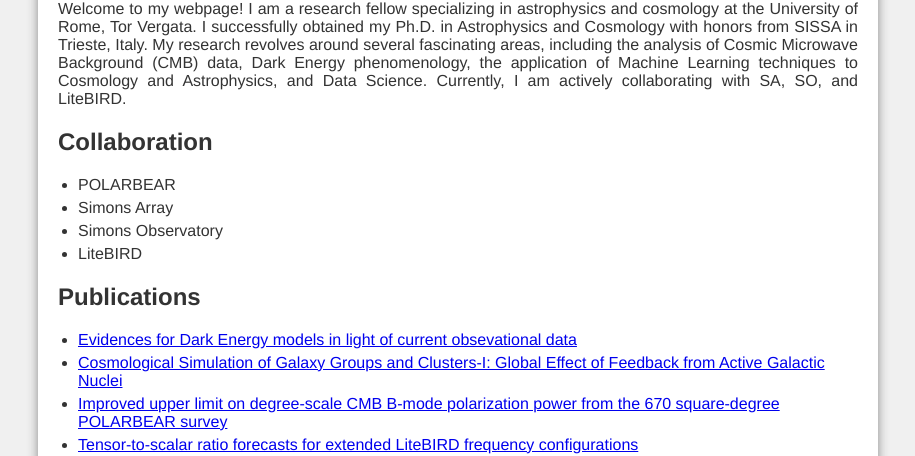
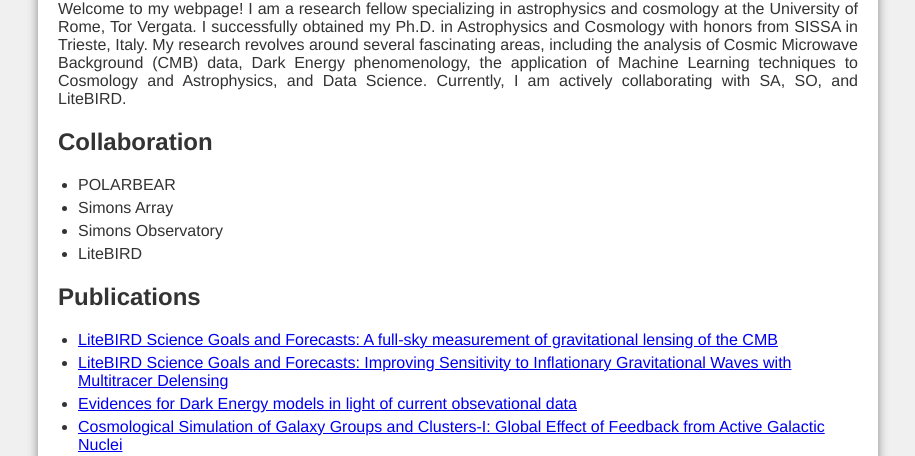
Before and after one commit to antolonappan/antolonappan.github.io, a plain HTML site: page index.html in a window 1280 px wide. Shown: the part 369-825 px from the top of the page, without its empty margins (182-1097 px from the left). Drawn offline with nearby package versions, Linux system fonts and the light colour scheme; some icons are missing.

Commit message:
Update index.html

```diff
--- a/index.html
+++ b/index.html
@@ -53,10 +53,12 @@
     <div class="publication-section">
       <h2>Publications</h2>
       <ul>
-        <li> <a href="https://arxiv.org/pdf/1707.00603" target="_blank"> Evidences for Dark Energy models in light of current obsevational data </a> </li>
+        <li> <a href="https://arxiv.org/abs/2312.05184" target="_blank"> LiteBIRD Science Goals and Forecasts: A full-sky measurement of gravitational lensing of the CMB</a></li>
+        <li> <a href="https://arxiv.org/abs/2312.05194" target="_blank"> LiteBIRD Science Goals and Forecasts: Improving Sensitivity to Inflationary Gravitational Waves with Multitracer Delensing</a></li>
+        <li> <a href="https://arxiv.org/abs/1707.00603" target="_blank"> Evidences for Dark Energy models in light of current obsevational data </a> </li>
         <li> <a href="https://iopscience.iop.org/article/10.3847/1538-4357/ab5b96" target="_blank">  Cosmological Simulation of Galaxy Groups and Clusters-I: Global Effect of Feedback from Active Galactic Nuclei </a></li>
         <li> <a href="https://iopscience.iop.org/article/10.3847/1538-4357/ac6809/pdf" target="_blank">  Improved upper limit on degree-scale CMB B-mode polarization power from the 670 square-degree POLARBEAR survey </a></li>
-        <li> <a href="https://arxiv.org/pdf/2302.05228" target="_blank">  Tensor-to-scalar ratio forecasts for extended LiteBIRD frequency configurations </a></li>
+        <li> <a href="https://arxiv.org/abs/2302.05228" target="_blank">  Tensor-to-scalar ratio forecasts for extended LiteBIRD frequency configurations </a></li>
       </ul>
     </div>
   </div>
```
